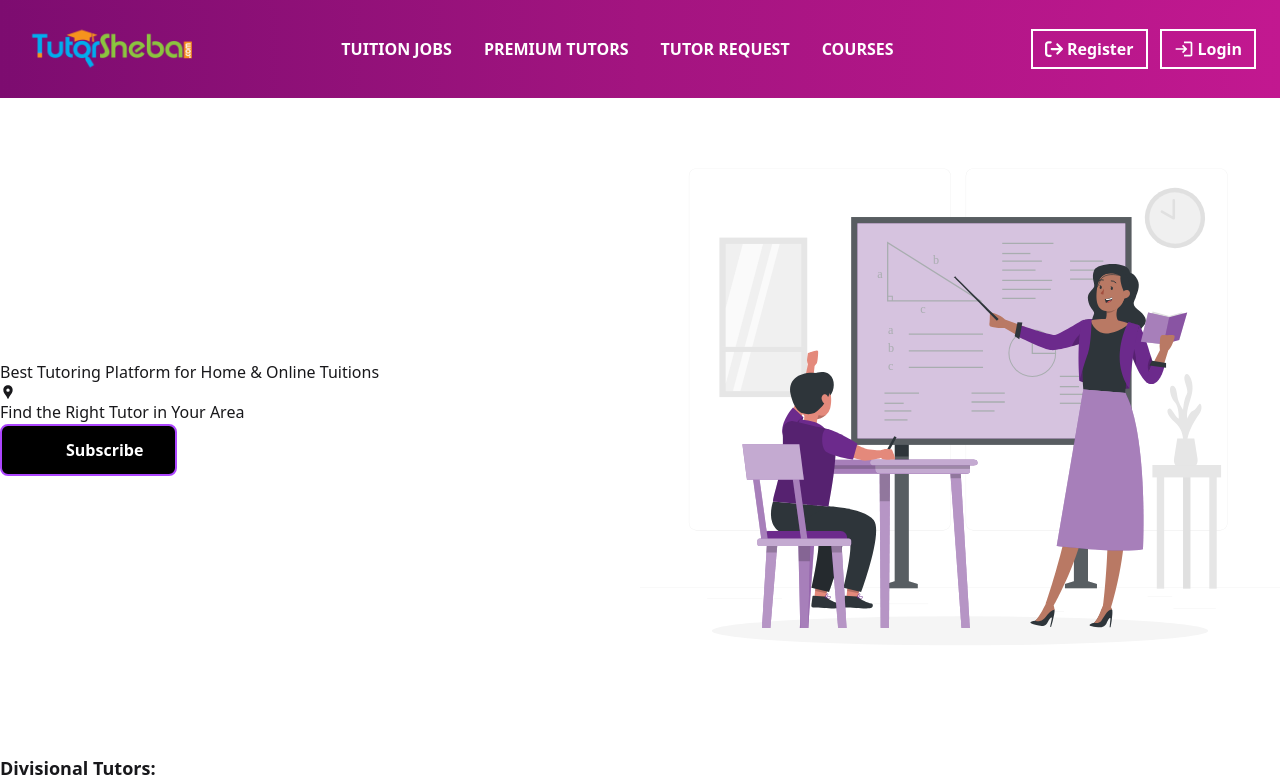
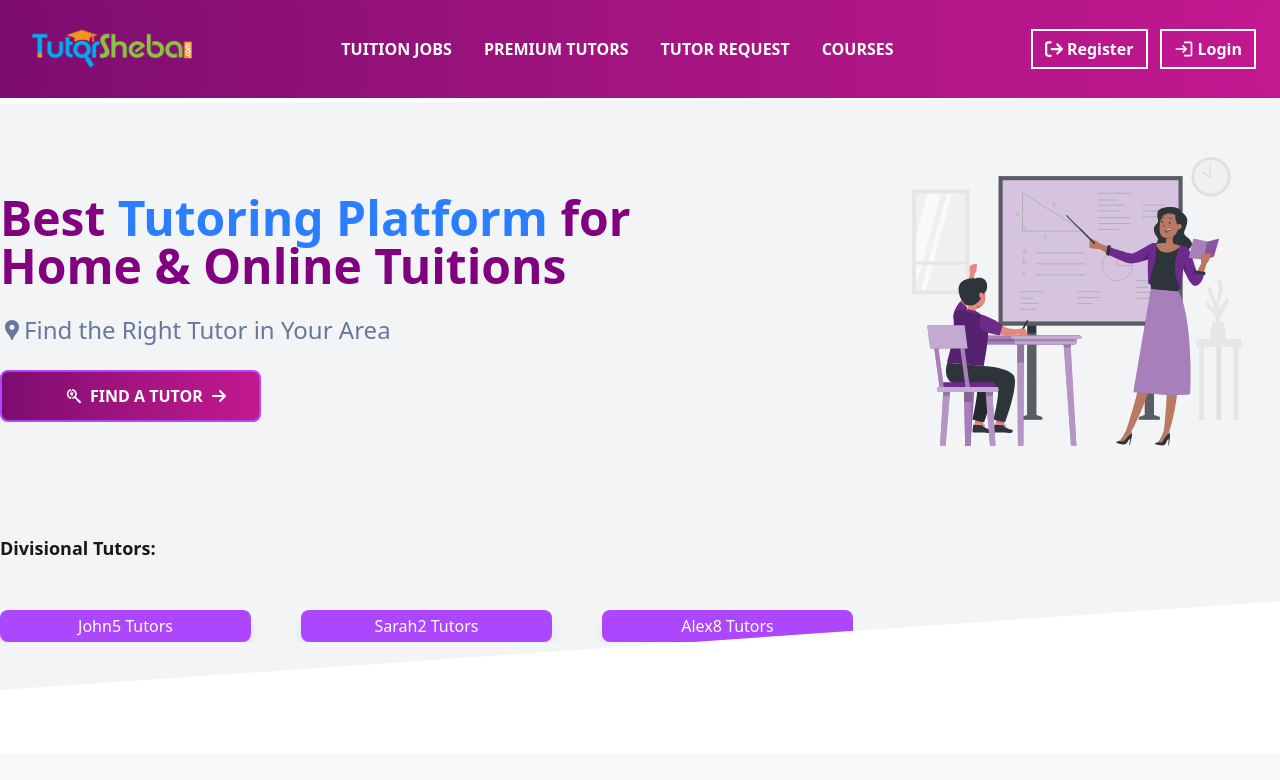
Before and after one commit to arman-miaa/TutorSheba, a React (Vite) app in the folder tutorsheba-client/: page / in a window 1280 px wide. Shown: the top 780 px of the page. Built offline with nearby package versions, Linux system fonts and the light colour scheme.

Commit message:
almost done banner section

```diff
--- a/tutorsheba-client/src/componets/Banner.jsx
+++ b/tutorsheba-client/src/componets/Banner.jsx
@@ -10,13 +10,18 @@ const Banner = () => {
 
 
   return (
+    <div
+      className="bg-gray-100"
+      style={{ clipPath: "polygon(0 1%, 100% 0, 100% 85%, 0% 100%)" }}
+    >
       <div className="container mx-auto">
-      <div className="flex justify-between items-center">
+        <div className="flex justify-between items-center bg-gray-100">
           <div className="flex-1">
-          <h1>
-            Best <span>Tutoring Platform</span> for Home & Online Tuitions
+            <h1 className="font-bold text-3xl lg:text-5xl text-[#800080]">
+              Best <span className="text-blue-500">Tutoring Platform</span> for
+              Home & Online Tuitions
             </h1>
-          <h3>
+            <h3 className="flex items-center text-2xl text-[#66789c] py-6">
               <MdLocationPin /> Find the Right Tutor in Your Area
             </h3>
             {/* Search Button */}
@@ -24,15 +29,20 @@ const Banner = () => {
               <SearchBtn />
             </div>
           </div>
-        <div className="flex-1 w-full h-full">
-          <img src={banner1} alt="banner" />
+          <div className="flex-1 w-full h-full  ">
+            <img
+              src={banner1}
+              className="w-[420px] h-[420px]  ml-auto"
+              alt="banner"
+            />
           </div>
         </div>
 
         {/* Divisional Tutors */}
         <div className="mt-4">
           <p className="font-semibold text-lg">Divisional Tutors:</p>
-       <SwiperCards/>
+          <SwiperCards />
+        </div>
       </div>
     </div>
   );
--- a/tutorsheba-client/src/componets/Footer.jsx
+++ b/tutorsheba-client/src/componets/Footer.jsx
@@ -73,16 +73,16 @@ const Footer = () => {
           <a className="link link-hover">Terms</a>
           <a className="link link-hover">FAQ</a>
           <a className="link link-hover">Pay Now</a>
-          <img src={bkash} className="w-[95px] h-[45px]" alt="" />
+          <img src={bkash} className="w-[95px] h-[45px] cursor-pointer" alt="" />
         </nav>
         <nav className="">
           <h6 className="font-bold">Download Our Mobile App</h6>
-          <img src={qr} className="w-[120px] h-[120px]" alt="" />
+          <img src={qr} className="w-[120px] h-[120px] cursor-pointer" alt="" />
           <p className="w-[214px]">
             Our Android App is available right now. Scan the QR Code or Click
             the Button to Download
           </p>
-          <img src={googlePlay} className="w-[157px] h-[54px]" alt="" />
+          <img src={googlePlay} className="w-[157px] h-[54px] cursor-pointer" alt="" />
         </nav>
       </div>
       <div className=" container mx-auto items-center p-4">
--- a/tutorsheba-client/src/componets/SearchBtn.jsx
+++ b/tutorsheba-client/src/componets/SearchBtn.jsx
@@ -1,7 +1,9 @@
+import { FaArrowRight, FaSearchengin } from "react-icons/fa6";
+
 const SearchBtn = () => {
   return (
     <div>
-      <button className="relative px-8 py-3 bg-black text-white font-semibold rounded-lg border-2 border-purple-500 hover:border-purple-400 transition-all duration-300 hover:shadow-[0_0_20px_10px_rgba(168,85,247,0.6)] active:scale-95 active:shadow-[0_0_10px_5px_rgba(168,85,247,0.4)] group">
+      <button className="relative px-8 py-3 bg-gradient-to-r from-[#7d0c70] via-[#a31480] to-[#c21890]  text-white font-semibold rounded-lg border-2 border-purple-500 hover:border-[#7d0c70] transition-all duration-300 hover:shadow-[0_0_20px_10px_rgba(168,85,247,0.6)] active:scale-95 active:shadow-[0_0_10px_5px_rgba(168,85,247,0.4)] group hover:border-8 ">
         <span className="flex items-center space-x-2">
           <svg
             xmlns="http://www.w3.org/2000/svg"
@@ -17,7 +19,7 @@ const SearchBtn = () => {
               strokeLinecap="round" // Fixed strokeLinecap attribute
             ></path>
           </svg>
-          <span>Subscribe</span>
+        <FaSearchengin/>  <span>FIND A TUTOR</span> <FaArrowRight/>
         </span>
         <span className="absolute inset-0 rounded-lg opacity-0 group-hover:opacity-100 transition-opacity duration-300 bg-gradient-to-r from-purple-500/20 to-indigo-500/20"></span>
       </button>
--- a/tutorsheba-client/src/componets/SwiperCards.jsx
+++ b/tutorsheba-client/src/componets/SwiperCards.jsx
@@ -17,7 +17,7 @@ const SwiperCards = () => {
   ];
 
   return (
-    <div>
+    <div className="w-4/6 py-12">
       <Swiper
         slidesPerView={3} // Show 3 cards at once
         spaceBetween={10} // Space between the cards
@@ -47,9 +47,9 @@ const SwiperCards = () => {
       >
         {data.map((item, index) => (
           <SwiperSlide key={index}>
-            <div className="p-4 bg-purple-500 text-white rounded-lg shadow-lg text-center">
-              <h4>{item.name}</h4>
-              <p>{item.num} Tutors</p>
+            <div className="p-1 bg-purple-500 text-white rounded-lg shadow-lg text-center">
+              <span>{item.name}</span>
+              <span>{item.num} Tutors</span>
             </div>
           </SwiperSlide>
         ))}
--- a/tutorsheba-client/src/index.css
+++ b/tutorsheba-client/src/index.css
@@ -1,2 +1,6 @@
 @import "tailwindcss";
 @plugin "daisyui";
+
+.banner{
+    clip-path: polygon(0 0, 100% 0, 97% 65%, 0 80%);
+}
```
Lines whose indentation alone changed are shown as unchanged.
